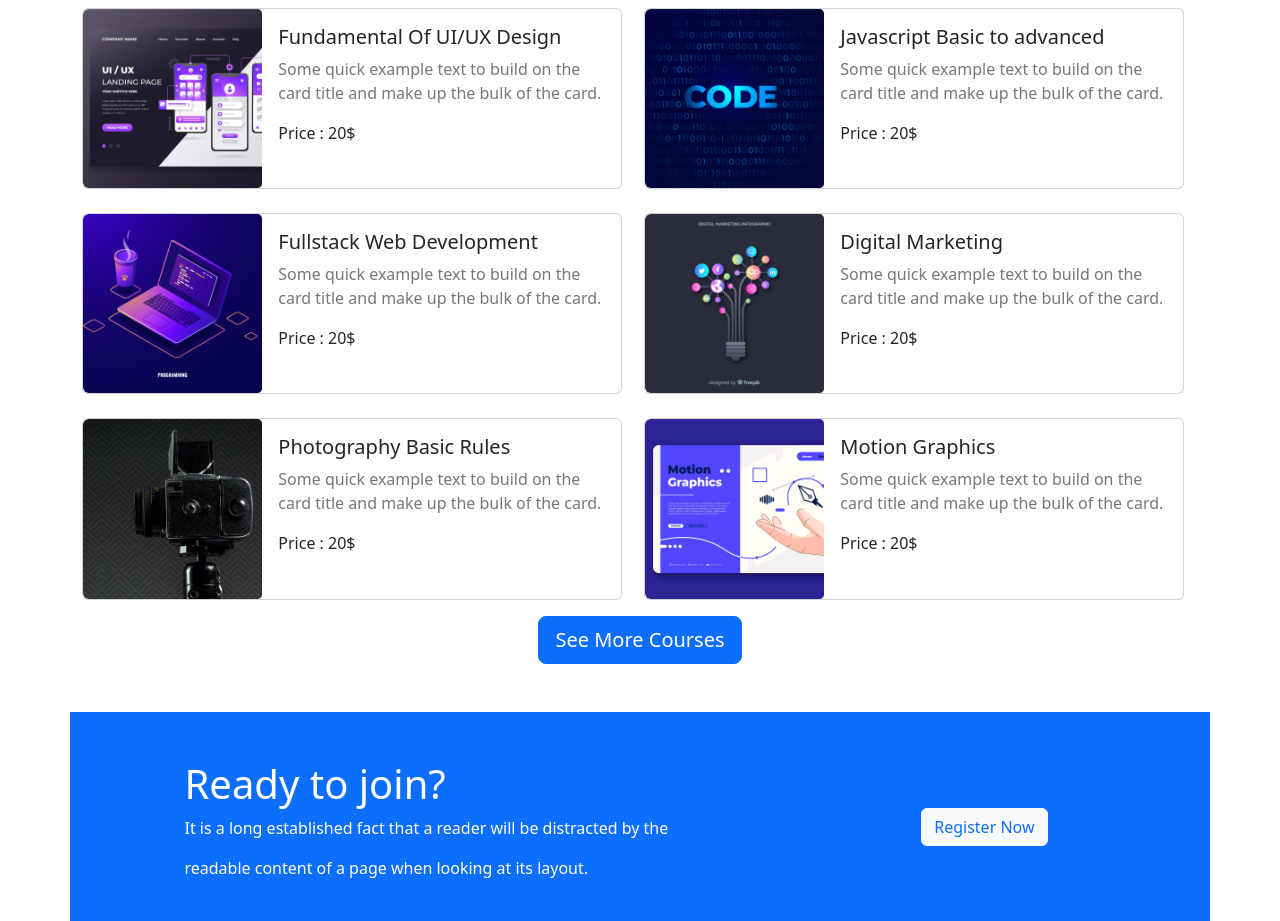
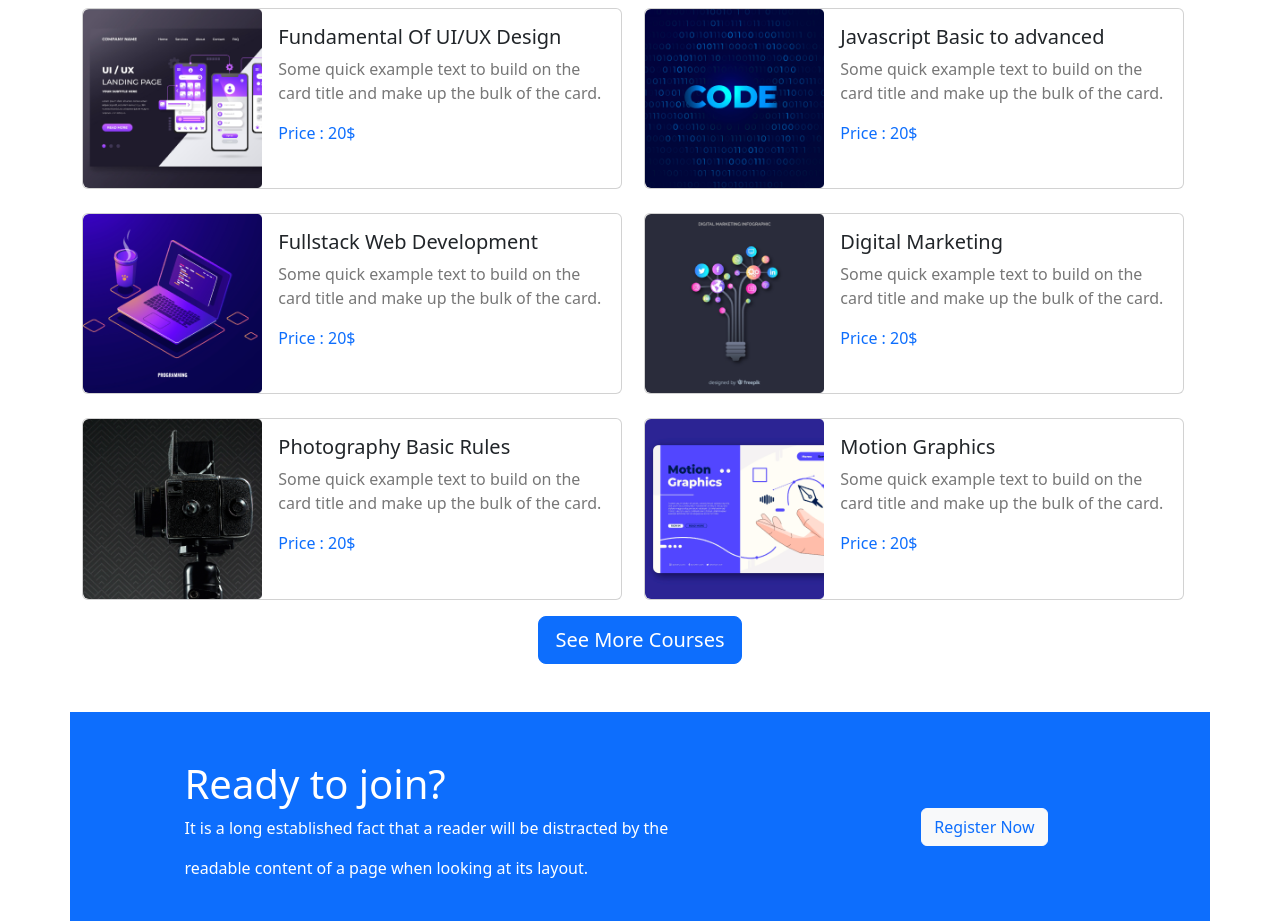
Before and after one commit to tanbirahmed007/edTech-website, a plain HTML site: page index.html in a window 1280 px wide. Shown: the part 1080-2001 px from the top of the page. Drawn offline with nearby package versions, Linux system fonts and the light colour scheme.

Commit message:
complite

```diff
--- a/index.html
+++ b/index.html
@@ -20,10 +20,12 @@
       <nav class="navbar navbar-expand-lg bg-light my-5">
         <div class="container-fluid">
           <a class="navbar-brand" href="#">
-                    <img src="images/fav-icon/TANBIR-online-school-fav-icon.png" alt="" width="30" height="24" class="d-inline-block align-text-top">
+            <img src="images/fav-icon/TANBIR-online-school-fav-icon.png" alt="" width="30" height="24"
+              class="d-inline-block align-text-top">
             TANBIR ONLINE SCHOOL
           </a>
-              <button class="navbar-toggler" type="button" data-bs-toggle="collapse" data-bs-target="#navbarNav" aria-controls="navbarNav" aria-expanded="false" aria-label="Toggle navigation">
+          <button class="navbar-toggler" type="button" data-bs-toggle="collapse" data-bs-target="#navbarNav"
+            aria-controls="navbarNav" aria-expanded="false" aria-label="Toggle navigation">
             <span class="navbar-toggler-icon"></span>
           </button>
           <div class="collapse navbar-collapse" id="navbarNav">
@@ -69,7 +71,8 @@
             <img src="images/cover/cover-1.png" class="d-block w-100" alt="...">
             <div class="carousel-caption d-none d-md-block">
               <h1>Get Startet Digital Learning</h1>
-                            <p>It is a long established fact that a reader will be distracted by the readable content of a page when looking at its layout.</p>
+              <p>It is a long established fact that a reader will be distracted by the readable content of a page when
+                looking at its layout.</p>
               <button type="button" class="btn btn-primary btn-lg">Get Started</button>
             </div>
           </div>
@@ -77,7 +80,8 @@
             <img src="images/cover/cover-2.jpg" class="d-block w-100" alt="...">
             <div class="carousel-caption d-none d-md-block">
               <h1>Get Startet Digital Learning</h1>
-                            <p>It is a long established fact that a reader will be distracted by the readable content of a page when looking at its layout.</p>
+              <p>It is a long established fact that a reader will be distracted by the readable content of a page when
+                looking at its layout.</p>
               <button type="button" class="btn btn-primary btn-lg">Get Started</button>
             </div>
           </div>
@@ -85,7 +89,8 @@
             <img src="images/cover/cover-3.jpg" class="d-block w-100" alt="...">
             <div class="carousel-caption d-none d-md-block">
               <h1>Get Startet Digital Learning</h1>
-                            <p>It is a long established fact that a reader will be distracted by the readable content of a page when looking at its layout.</p>
+              <p>It is a long established fact that a reader will be distracted by the readable content of a page when
+                looking at its layout.</p>
               <button type="button" class="btn btn-primary btn-lg">Get Started</button>
             </div>
           </div>
@@ -107,7 +112,8 @@
     <div class="text-center my-5 p-5">
       <h1>Discover Our Popular</h1>
       <h1>Courses</h1>
-            <p class="p-text-color">It is a long established fact that a reader will be distracted by the readable content of a page when looking at its layout.</p>
+      <p class="p-text-color">It is a long established fact that a reader will be distracted by the readable content of
+        a page when looking at its layout.</p>
     </div>
 
     <!-- 1st course -->
@@ -123,8 +129,9 @@
             <div class="col-md-8">
               <div class="card-body">
                 <h5 class="card-title">Fundamental Of UI/UX Design</h5>
-                      <p class="card-text p-text-color">Some quick example text to build on the card title and make up the bulk of the card.</p>
-                      <p>Price : 20$</p>
+                <p class="card-text p-text-color">Some quick example text to build on the card title and make up the
+                  bulk of the card.</p>
+                <p class="text-primary">Price : 20$</p>
               </div>
             </div>
           </div>
@@ -141,8 +148,9 @@
             <div class="col-md-8">
               <div class="card-body">
                 <h5 class="card-title">Javascript Basic to advanced</h5>
-                      <p class="card-text p-text-color">Some quick example text to build on the card title and make up the bulk of the card.</p>
-                      <p>Price : 20$</p>
+                <p class="card-text p-text-color">Some quick example text to build on the card title and make up the
+                  bulk of the card.</p>
+                <p class="text-primary">Price : 20$</p>
               </div>
             </div>
           </div>
@@ -159,8 +167,9 @@
             <div class="col-md-8">
               <div class="card-body">
                 <h5 class="card-title">Fullstack Web Development</h5>
-                      <p class="card-text p-text-color">Some quick example text to build on the card title and make up the bulk of the card.</p>
-                      <p>Price : 20$</p>
+                <p class="card-text p-text-color">Some quick example text to build on the card title and make up the
+                  bulk of the card.</p>
+                <p class="text-primary">Price : 20$</p>
               </div>
             </div>
           </div>
@@ -177,8 +186,9 @@
             <div class="col-md-8">
               <div class="card-body">
                 <h5 class="card-title">Digital Marketing</h5>
-                      <p class="card-text p-text-color">Some quick example text to build on the card title and make up the bulk of the card.</p>
-                      <p>Price : 20$</p>
+                <p class="card-text p-text-color">Some quick example text to build on the card title and make up the
+                  bulk of the card.</p>
+                <p class="text-primary">Price : 20$</p>
               </div>
             </div>
           </div>
@@ -195,8 +205,9 @@
             <div class="col-md-8">
               <div class="card-body">
                 <h5 class="card-title">Photography Basic Rules</h5>
-                      <p class="card-text p-text-color">Some quick example text to build on the card title and make up the bulk of the card.</p>
-                      <p>Price : 20$</p>
+                <p class="card-text p-text-color">Some quick example text to build on the card title and make up the
+                  bulk of the card.</p>
+                <p class="text-primary">Price : 20$</p>
               </div>
             </div>
           </div>
@@ -213,8 +224,9 @@
             <div class="col-md-8">
               <div class="card-body">
                 <h5 class="card-title">Motion Graphics</h5>
-                      <p class="card-text p-text-color">Some quick example text to build on the card title and make up the bulk of the card.</p>
-                      <p>Price : 20$</p>
+                <p class="card-text p-text-color">Some quick example text to build on the card title and make up the
+                  bulk of the card.</p>
+                <p class="text-primary">Price : 20$</p>
               </div>
             </div>
           </div>
@@ -235,7 +247,8 @@
     </div>
     <!-- modal start -->
     <div class="p-5 m-5">
-          <button type="button" class="btn btn-light text-primary" data-bs-toggle="modal" data-bs-target="#exampleModal" data-bs-whatever="@mdo">Register Now</button>
+      <button type="button" class="btn btn-light text-primary" data-bs-toggle="modal" data-bs-target="#exampleModal"
+        data-bs-whatever="@mdo">Register Now</button>
     </div>
 
     <div class="modal fade" id="exampleModal" tabindex="-1" aria-labelledby="exampleModalLabel" aria-hidden="true">
@@ -272,56 +285,73 @@
   <!-- Accordion start -->
   <div class="container text-center my-5 p-5">
     <h1>Frequently Asked Questions</h1>
-        <p class="p-text-color">It is a long established fact that a reader will be distracted by the readable content of a page when looking at its layout.</p>
+    <p class="p-text-color">It is a long established fact that a reader will be distracted by the readable content of a
+      page when looking at its layout.</p>
     <div class="accordion" id="accordionExample">
       <div class="accordion-item">
         <h2 class="accordion-header" id="headingOne">
-                <button class="accordion-button" type="button" data-bs-toggle="collapse" data-bs-target="#collapseOne" aria-expanded="true" aria-controls="collapseOne">
+          <button class="accordion-button" type="button" data-bs-toggle="collapse" data-bs-target="#collapseOne"
+            aria-expanded="true" aria-controls="collapseOne">
             what are the differences between flexbox and grid?
           </button>
         </h2>
-              <div id="collapseOne" class="accordion-collapse collapse show" aria-labelledby="headingOne" data-bs-parent="#accordionExample">
+        <div id="collapseOne" class="accordion-collapse collapse show" aria-labelledby="headingOne"
+          data-bs-parent="#accordionExample">
           <div class="accordion-body">
-                  <p class="p-text-color">Grid and flexbox. The basic difference between CSS Grid Layout and CSS Flexbox Layout is that flexbox was designed for layout in one dimension - either a row or a column. Grid was designed for two-dimensional layout - rows, and columns at the same time.</p>
+            <p class="p-text-color">Grid and flexbox. The basic difference between CSS Grid Layout and CSS Flexbox
+              Layout is that flexbox was designed for layout in one dimension - either a row or a column. Grid was
+              designed for two-dimensional layout - rows, and columns at the same time.</p>
           </div>
         </div>
       </div>
       <div class="accordion-item">
         <h2 class="accordion-header" id="headingTwo">
-                <button class="accordion-button collapsed" type="button" data-bs-toggle="collapse" data-bs-target="#collapseTwo" aria-expanded="false" aria-controls="collapseTwo">
+          <button class="accordion-button collapsed" type="button" data-bs-toggle="collapse"
+            data-bs-target="#collapseTwo" aria-expanded="false" aria-controls="collapseTwo">
             what are the differences between bootstrap and tailwind?
           </button>
         </h2>
-              <div id="collapseTwo" class="accordion-collapse collapse" aria-labelledby="headingTwo" data-bs-parent="#accordionExample">
+        <div id="collapseTwo" class="accordion-collapse collapse" aria-labelledby="headingTwo"
+          data-bs-parent="#accordionExample">
           <div class="accordion-body">
-                  <p class="p-text-color">The main difference between TailwindCSS and Bootstrap is that Tailwind CSS is not a UI kit. Unlike UI kits such as Bootstrap, Bulma, and Foundation, Tailwind CSS doesn't have a default theme or built-in UI components. Instead, it comes with predesigned widgets you can use to build your site from scratch.</p>
+            <p class="p-text-color">The main difference between TailwindCSS and Bootstrap is that Tailwind CSS is not a
+              UI kit. Unlike UI kits such as Bootstrap, Bulma, and Foundation, Tailwind CSS doesn't have a default theme
+              or built-in UI components. Instead, it comes with predesigned widgets you can use to build your site from
+              scratch.</p>
           </div>
         </div>
       </div>
       <div class="accordion-item">
         <h2 class="accordion-header" id="headingThree">
-                <button class="accordion-button collapsed" type="button" data-bs-toggle="collapse" data-bs-target="#collapseThree" aria-expanded="false" aria-controls="collapseThree">
+          <button class="accordion-button collapsed" type="button" data-bs-toggle="collapse"
+            data-bs-target="#collapseThree" aria-expanded="false" aria-controls="collapseThree">
             what is css box model?
           </button>
         </h2>
-              <div id="collapseThree" class="accordion-collapse collapse" aria-labelledby="headingThree" data-bs-parent="#accordionExample">
+        <div id="collapseThree" class="accordion-collapse collapse" aria-labelledby="headingThree"
+          data-bs-parent="#accordionExample">
           <div class="accordion-body">
             <p class="p-text-color">In CSS, the term "box model" is used when talking about design and layout.
 
-                    The CSS box model is essentially a box that wraps around every HTML element. It consists of: margins, borders, padding, and the actual content.</p>
+              The CSS box model is essentially a box that wraps around every HTML element. It consists of: margins,
+              borders, padding, and the actual content.</p>
 
           </div>
         </div>
       </div>
       <div class="accordion-item">
         <h2 class="accordion-header" id="headingfour">
-                <button class="accordion-button collapsed" type="button" data-bs-toggle="collapse" data-bs-target="#collapsefour" aria-expanded="false" aria-controls="collapsefour">
+          <button class="accordion-button collapsed" type="button" data-bs-toggle="collapse"
+            data-bs-target="#collapsefour" aria-expanded="false" aria-controls="collapsefour">
             what is a semantic tag?
           </button>
         </h2>
-              <div id="collapsefour" class="accordion-collapse collapse" aria-labelledby="headingfour" data-bs-parent="#accordionExample">
+        <div id="collapsefour" class="accordion-collapse collapse" aria-labelledby="headingfour"
+          data-bs-parent="#accordionExample">
           <div class="accordion-body">
-                  <p class="p-text-color">The HTML semantics refers to the tags that provide meaning to an HTML page rather than just presentation. It makes HTML more comprehensible by better defining the different sections and layout of web pages.</p>
+            <p class="p-text-color">The HTML semantics refers to the tags that provide meaning to an HTML page rather
+              than just presentation. It makes HTML more comprehensible by better defining the different sections and
+              layout of web pages.</p>
 
           </div>
         </div>
@@ -349,7 +379,7 @@
     <h2 class="text-white">TANBIR ONLINE SCHOOL</h2>
     <p class="text-white">Office 41, Zawaya Buildin, Ghala Muscat,
       Sultanate of Oman</p>
-            <p class="text-white">Privacy Ploicy  |   Terms of use</p>
+    <p class="text-white">Privacy Ploicy | Terms of use</p>
     <div class="text-white p-5 fs-2 text">
       <i class="fa-brands fa-facebook"></i>
       <i class="fa-brands fa-instagram"></i>
```
Lines whose indentation alone changed are shown as unchanged.
